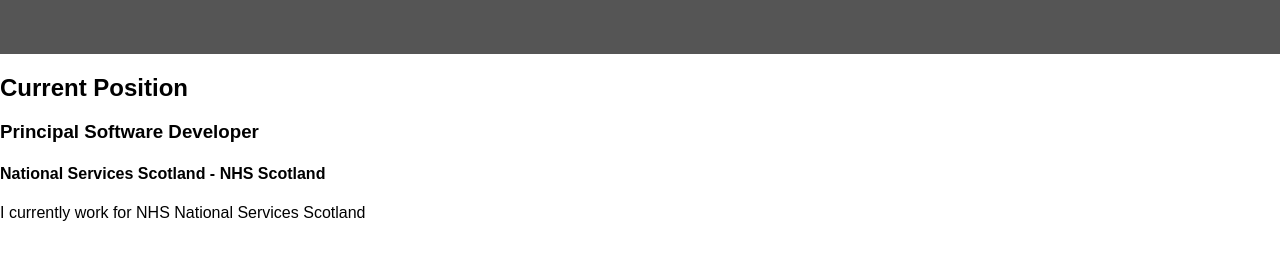
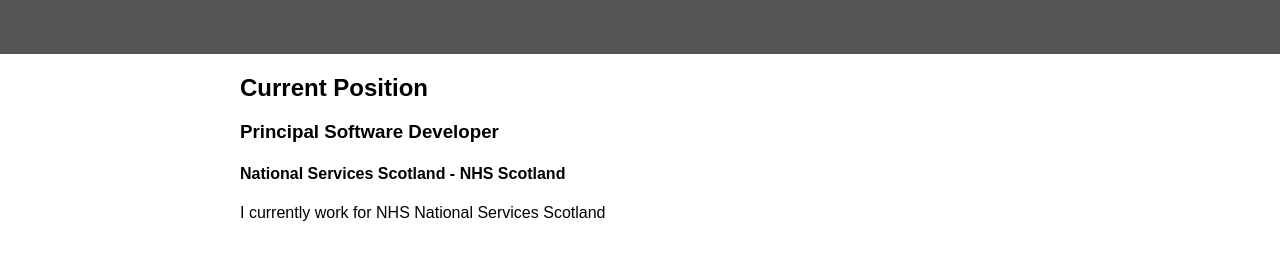
Before and after one commit to boabbysixkiller/CV, a plain HTML site: page index.html in a window 1280 px wide. Shown: the part 147-406 px from the top of the page. Drawn offline with Linux system fonts and the light colour scheme.

```diff
--- a/main.css
+++ b/main.css
@@ -4,3 +4,8 @@
 	color: #fff;
 	font-size: 140%
 }
+
+main{
+	margin: 0 auto;
+	max-width: 50em
+}
```
